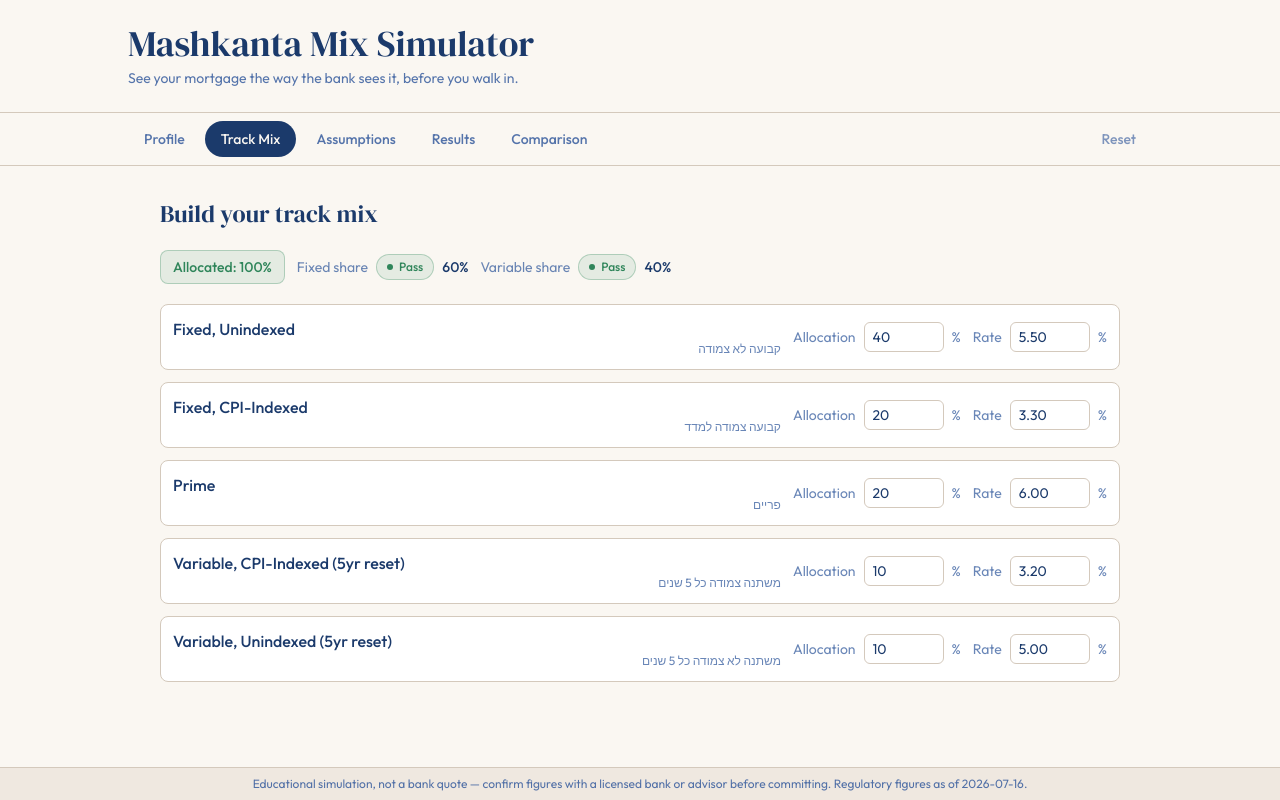
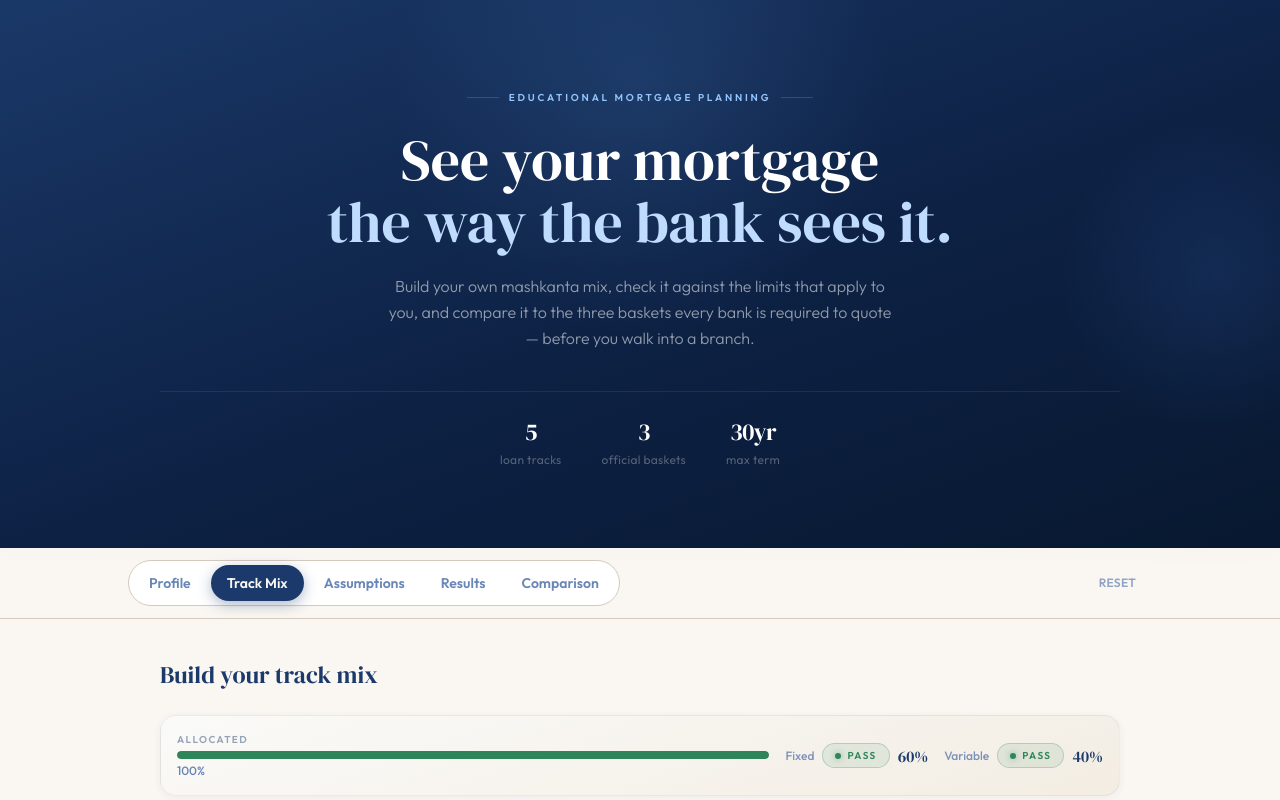
Before and after one commit to nachumweinstock-debug/israelhousingsim, a React (Vite) app: page / in a window 1280 px wide. Both pictures are taken after a click on the button "Track Mix". Shown: the top 800 px of the page. Built offline with nearby package versions, Linux system fonts and the light colour scheme.

Commit message:
Restyle across the whole app with the Vryfid design language: dark gradient hero with ambient glow, soft gradient cards, pill nav/badges, serif tabular-nums stats, staggered fade-in reveals

```diff
--- a/src/App.tsx
+++ b/src/App.tsx
@@ -8,6 +8,7 @@ import { Disclaimer } from "./components/ui/Disclaimer";
 import { useSimulatorState } from "./state/useSimulatorState";
 import { computeMixResult } from "./engine/mix";
 import { RULE_SET } from "./engine/rules";
+import { heroGradient } from "./styles/brand";
 
 type TabId = "profile" | "mix" | "assumptions" | "results" | "comparison";
 
@@ -18,6 +19,68 @@ const TABS: Array<{ id: TabId; label: string }> = [
   { id: "results", label: "Results" },
   { id: "comparison", label: "Comparison" },
 ];
+
+const HERO_STATS: Array<[string, string]> = [
+  ["5", "loan tracks"],
+  ["3", "official baskets"],
+  ["30yr", "max term"],
+];
+
+function Hero() {
+  return (
+    <div className="relative overflow-hidden" style={{ background: heroGradient }}>
+      <div
+        className="pointer-events-none absolute left-1/2 top-0 h-[520px] w-[520px] -translate-x-1/2 -translate-y-1/3 rounded-full"
+        style={{ background: "radial-gradient(circle, rgba(93,155,230,0.14) 0%, transparent 68%)" }}
+      />
+      <div
+        className="pointer-events-none absolute -right-24 top-1/2 h-[320px] w-[320px] -translate-y-1/2 rounded-full"
+        style={{ background: "radial-gradient(circle, rgba(59,108,196,0.16) 0%, transparent 70%)" }}
+      />
+
+      <div className="relative mx-auto w-full max-w-5xl px-4 py-14 text-center sm:px-8 sm:py-20">
+        <div className="mb-6 inline-flex items-center justify-center gap-2.5 mb-reveal">
+          <span className="h-px w-8 bg-white/15" />
+          <span className="text-[10px] font-semibold uppercase tracking-[0.28em] text-sky-accent">
+            Educational Mortgage Planning
+          </span>
+          <span className="h-px w-8 bg-white/15" />
+        </div>
+
+        <h1
+          className="mb-5 font-serif leading-[1.08] text-white mb-reveal"
+          style={{ fontSize: "clamp(2.2rem, 5vw, 3.6rem)", animationDelay: "0.06s" }}
+        >
+          See your mortgage
+          <br />
+          <em className="not-italic" style={{ color: "#BFDBFE" }}>
+            the way the bank sees it.
+          </em>
+        </h1>
+
+        <p
+          className="mx-auto mb-10 max-w-lg text-base font-light leading-relaxed text-white/55 mb-reveal"
+          style={{ animationDelay: "0.12s" }}
+        >
+          Build your own mashkanta mix, check it against the limits that apply to you, and compare
+          it to the three baskets every bank is required to quote — before you walk into a branch.
+        </p>
+
+        <div
+          className="flex justify-center gap-10 border-t pt-6 mb-reveal"
+          style={{ borderColor: "rgba(255,255,255,0.08)", animationDelay: "0.18s" }}
+        >
+          {HERO_STATS.map(([value, label]) => (
+            <div key={label} className="text-center">
+              <p className="font-serif text-2xl tracking-tight text-white">{value}</p>
+              <p className="mt-1 text-xs tracking-wide text-white/30">{label}</p>
+            </div>
+          ))}
+        </div>
+      </div>
+    </div>
+  );
+}
 
 function App() {
   const { profile, setProfile, mix, setMix, assumptions, setAssumptions, resetAll } =
@@ -31,67 +94,62 @@ function App() {
 
   return (
     <div className="flex min-h-screen flex-col bg-cream">
-      <header className="border-b border-warm-border bg-cream px-4 py-6 sm:px-8">
-        <div className="mx-auto max-w-5xl">
-          <h1 className="font-serif text-3xl text-navy sm:text-4xl">Mashkanta Mix Simulator</h1>
-          <p className="mt-1 text-sm text-navy-mid/80">
-            See your mortgage the way the bank sees it, before you walk in.
-          </p>
-        </div>
-      </header>
+      <Hero />
 
-      <nav className="sticky top-0 z-10 border-b border-warm-border bg-cream/95 backdrop-blur px-4 sm:px-8">
-        <div className="mx-auto flex max-w-5xl items-center gap-1 overflow-x-auto py-2">
+      <nav className="sticky top-0 z-10 border-b border-warm-border bg-cream/90 px-4 backdrop-blur-md sm:px-8">
+        <div className="mx-auto flex max-w-5xl items-center gap-1 overflow-x-auto py-3 scrollbar-hide">
+          <div className="flex items-center gap-1 rounded-full border border-warm-border bg-white p-1">
             {TABS.map((t) => (
               <button
                 key={t.id}
                 onClick={() => setTab(t.id)}
-              className={`whitespace-nowrap rounded-full px-4 py-2 text-sm font-medium transition-colors ${
+                className={`whitespace-nowrap rounded-full px-4 py-2 text-sm font-semibold transition-all duration-200 active:scale-[0.97] ${
                   tab === t.id
-                  ? "bg-navy text-cream"
-                  : "text-navy-mid/80 hover:bg-warm-gray"
+                    ? "bg-navy text-cream shadow-[0_4px_14px_rgba(27,58,107,0.35)]"
+                    : "text-navy-mid/70 hover:bg-warm-gray/70"
                 }`}
               >
                 {t.label}
               </button>
             ))}
+          </div>
           <button
             onClick={resetAll}
-            className="ml-auto whitespace-nowrap rounded-full px-4 py-2 text-sm font-medium text-navy-mid/60 hover:bg-warm-gray"
+            className="ml-auto whitespace-nowrap rounded-full px-4 py-2 text-xs font-semibold uppercase tracking-wide text-navy-mid/50 transition-colors hover:text-navy"
           >
             Reset
           </button>
         </div>
       </nav>
 
-      <main className="mx-auto w-full max-w-5xl flex-1 px-4 py-8 sm:px-8">
+      <main className="mx-auto w-full max-w-5xl flex-1 px-4 py-10 sm:px-8">
         {tab === "profile" && (
-          <section>
-            <h2 className="mb-5 font-serif text-2xl text-navy">Your profile</h2>
+          <section key="profile" className="mb-reveal">
+            <h2 className="mb-6 font-serif text-2xl text-navy">Your profile</h2>
             <ProfileForm profile={profile} onChange={setProfile} />
           </section>
         )}
         {tab === "mix" && (
-          <section>
-            <h2 className="mb-5 font-serif text-2xl text-navy">Build your track mix</h2>
+          <section key="mix" className="mb-reveal">
+            <h2 className="mb-6 font-serif text-2xl text-navy">Build your track mix</h2>
             <TrackMixBuilder mix={mix} onChange={setMix} />
           </section>
         )}
         {tab === "assumptions" && (
-          <section>
-            <h2 className="mb-5 font-serif text-2xl text-navy">Assumptions</h2>
+          <section key="assumptions" className="mb-reveal">
+            <h2 className="mb-6 font-serif text-2xl text-navy">Assumptions</h2>
             <AssumptionsPanel assumptions={assumptions} onChange={setAssumptions} />
           </section>
         )}
         {tab === "results" && (
-          <section>
-            <h2 className="mb-5 font-serif text-2xl text-navy">Results</h2>
+          <section key="results" className="mb-reveal">
+            <h2 className="mb-6 font-serif text-2xl text-navy">Results</h2>
             <ResultsPanel result={result} />
           </section>
         )}
         {tab === "comparison" && (
-          <section>
-            <h2 className="mb-5 font-serif text-2xl text-navy">Your mix vs. the official baskets</h2>
+          <section key="comparison" className="mb-reveal">
+            <h2 className="mb-6 font-serif text-2xl text-navy">Your mix vs. the official baskets</h2>
             <ComparisonPanel
               userMixResult={result}
               profile={profile}
--- a/src/components/ResultsPanel.tsx
+++ b/src/components/ResultsPanel.tsx
@@ -2,13 +2,39 @@ import type { MixResult } from "../types";
 import { formatCurrency, formatPercent } from "../engine/format";
 import { getTrack } from "../engine/tracks";
 import { Badge } from "./ui/Badge";
+import { glow, revealDelay, softCardBorder, softCardGradient, softCardShadow } from "../styles/brand";
 
-function StatCard({ label, value, sub }: { label: string; value: string; sub?: string }) {
+function StatCard({
+  label,
+  value,
+  sub,
+  accent,
+  index = 0,
+}: {
+  label: string;
+  value: string;
+  sub?: string;
+  accent?: string;
+  index?: number;
+}) {
   return (
-    <div className="rounded-xl border border-warm-border bg-white p-5">
-      <div className="text-xs uppercase tracking-wide text-navy-mid/60">{label}</div>
-      <div className="mt-1 font-serif text-3xl text-navy">{value}</div>
-      {sub && <div className="mt-1 text-xs text-navy-mid/60">{sub}</div>}
+    <div
+      className="rounded-2xl p-5 mb-reveal"
+      style={{
+        background: softCardGradient,
+        border: softCardBorder,
+        boxShadow: softCardShadow,
+        ...revealDelay(index),
+      }}
+    >
+      <div className="text-[10px] font-semibold uppercase tracking-[0.16em] text-navy/45">{label}</div>
+      <div
+        className="mt-1.5 font-serif text-3xl tabular-nums text-navy"
+        style={accent ? { filter: glow(accent) } : undefined}
+      >
+        {value}
+      </div>
+      {sub && <div className="mt-1 text-xs text-navy-mid/55">{sub}</div>}
     </div>
   );
 }
@@ -17,46 +43,58 @@ export function ResultsPanel({ result }: { result: MixResult }) {
   return (
     <div className="space-y-6">
       <div className="grid grid-cols-1 gap-4 sm:grid-cols-3">
-        <StatCard label="Payment today" value={formatCurrency(result.paymentToday) + "/mo"} />
+        <StatCard label="Payment today" value={formatCurrency(result.paymentToday) + "/mo"} index={0} />
         <StatCard
           label="Highest expected payment"
           value={formatCurrency(result.paymentStressed) + "/mo"}
           sub="Under the CPI + stress-shock scenario"
+          accent="#B7791F"
+          index={1}
         />
         <StatCard
           label="Total interest (life of loan)"
           value={formatCurrency(result.totalInterestStressed)}
           sub={`Baseline: ${formatCurrency(result.totalInterestBaseline)}`}
+          index={2}
         />
       </div>
 
       <div className="grid grid-cols-1 gap-4 sm:grid-cols-4">
-        <StatCard label="Loan-to-Value" value={formatPercent(result.ltv)} />
-        <StatCard label="Payment-to-Income" value={formatPercent(result.pti)} />
-        <StatCard label="Fixed share" value={formatPercent(result.fixedShare)} />
-        <StatCard label="Effective term" value={`${result.effectiveTermYears} yrs`} />
+        <StatCard label="Loan-to-Value" value={formatPercent(result.ltv)} index={3} />
+        <StatCard label="Payment-to-Income" value={formatPercent(result.pti)} index={4} />
+        <StatCard label="Fixed share" value={formatPercent(result.fixedShare)} index={5} />
+        <StatCard label="Effective term" value={`${result.effectiveTermYears} yrs`} index={6} />
       </div>
 
-      <div className="rounded-xl border border-warm-border bg-white p-5">
+      <div
+        className="rounded-2xl p-5"
+        style={{ background: "white", border: softCardBorder, boxShadow: softCardShadow }}
+      >
         <h3 className="font-serif text-xl text-navy">Regulatory checks</h3>
         <div className="mt-3 space-y-3">
           {result.checks.map((check) => (
-            <div key={check.id} className="flex flex-col gap-1 border-b border-warm-border/60 pb-3 last:border-0 last:pb-0">
+            <div
+              key={check.id}
+              className="flex flex-col gap-1.5 border-b border-warm-border/60 pb-3 last:border-0 last:pb-0"
+            >
               <div className="flex items-center justify-between gap-3">
-                <span className="font-medium text-navy">{check.label}</span>
+                <span className="font-semibold text-navy">{check.label}</span>
                 <Badge status={check.status} />
               </div>
-              <p className="text-sm text-navy-mid/80">{check.explanation}</p>
+              <p className="text-sm leading-relaxed text-navy-mid/75">{check.explanation}</p>
             </div>
           ))}
         </div>
       </div>
 
-      <div className="rounded-xl border border-warm-border bg-white p-5">
+      <div
+        className="rounded-2xl p-5"
+        style={{ background: "white", border: softCardBorder, boxShadow: softCardShadow }}
+      >
         <h3 className="font-serif text-xl text-navy">By track</h3>
         <table className="mt-3 w-full text-left text-sm">
           <thead>
-            <tr className="text-xs uppercase tracking-wide text-navy-mid/60">
+            <tr className="text-[10px] uppercase tracking-[0.14em] text-navy/40">
               <th className="pb-2">Track</th>
               <th className="pb-2">Payment today</th>
               <th className="pb-2">Highest expected</th>
@@ -68,17 +106,17 @@ export function ResultsPanel({ result }: { result: MixResult }) {
               .filter((r) => r.allocationAmount > 0)
               .map((r) => (
                 <tr key={r.trackId} className="border-t border-warm-border/60">
-                  <td className="py-2 text-navy">{getTrack(r.trackId).name}</td>
-                  <td className="py-2 text-navy-mid/80">{formatCurrency(r.paymentToday)}</td>
-                  <td className="py-2 text-navy-mid/80">{formatCurrency(r.paymentStressed)}</td>
-                  <td className="py-2 text-navy-mid/80">{formatCurrency(r.totalInterestStressed)}</td>
+                  <td className="py-2.5 font-medium text-navy">{getTrack(r.trackId).name}</td>
+                  <td className="py-2.5 tabular-nums text-navy-mid/80">{formatCurrency(r.paymentToday)}</td>
+                  <td className="py-2.5 tabular-nums text-navy-mid/80">{formatCurrency(r.paymentStressed)}</td>
+                  <td className="py-2.5 tabular-nums text-navy-mid/80">{formatCurrency(r.totalInterestStressed)}</td>
                 </tr>
               ))}
           </tbody>
         </table>
       </div>
 
-      <p className="text-xs text-navy-mid/60">
+      <p className="text-xs leading-relaxed text-navy-mid/50">
         This is a simplified projection, not a bank-grade actuarial model — actual CPI and rate
         paths are unpredictable. Use it for planning, not as a guarantee.
       </p>
--- a/src/components/TrackMixBuilder.tsx
+++ b/src/components/TrackMixBuilder.tsx
@@ -5,6 +5,7 @@ import { computeShares, getTrack as getTrackFromValidation } from "../engine/val
 import { allocationTotal } from "../engine/mix";
 import { formatPercent } from "../engine/format";
 import { Badge } from "./ui/Badge";
+import { revealDelay, softCardBorder, softCardGradient, softCardShadow } from "../styles/brand";
 
 export function TrackMixBuilder({ mix, onChange }: { mix: Mix; onChange: (mix: Mix) => void }) {
   function setAllocation(trackId: string, patch: Partial<{ percent: number; annualRate: number }>) {
@@ -29,57 +30,74 @@ export function TrackMixBuilder({ mix, onChange }: { mix: Mix; onChange: (mix: M
   const variableOk = variableShare <= RULE_SET.maxVariableShare;
 
   return (
-    <div className="space-y-5">
-      <div className="flex flex-wrap items-center gap-3">
-        <div
-          className={`rounded-lg border px-3 py-1.5 text-sm font-medium ${
-            totalOk ? "border-good/30 bg-good/10 text-good" : "border-warn/30 bg-warn/10 text-warn"
-          }`}
-        >
-          Allocated: {total.toFixed(0)}% {totalOk ? "" : "(should total 100%)"}
+    <div className="space-y-6">
+      <div
+        className="flex flex-wrap items-center gap-4 rounded-2xl p-4"
+        style={{ background: softCardGradient, border: softCardBorder, boxShadow: softCardShadow }}
+      >
+        <div className="flex-1 min-w-[160px]">
+          <div className="text-[10px] font-semibold uppercase tracking-[0.14em] text-navy/45">Allocated</div>
+          <div className="mt-1 h-2 w-full overflow-hidden rounded-full bg-navy/10">
+            <div
+              className="h-full rounded-full transition-all duration-500"
+              style={{
+                width: `${Math.min(total, 100)}%`,
+                background: totalOk ? "#2F855A" : "#B7791F",
+              }}
+            />
+          </div>
+          <div className="mt-1 text-xs font-medium text-navy-mid/70">
+            {total.toFixed(0)}% {totalOk ? "" : "— should total 100%"}
+          </div>
         </div>
-        <div className="flex items-center gap-2 text-sm">
-          <span className="text-navy-mid/70">Fixed share</span>
+        <div className="flex items-center gap-2">
+          <span className="text-xs font-medium text-navy-mid/60">Fixed</span>
           <Badge status={fixedOk ? "pass" : "fail"} />
-          <span className="font-medium text-navy">{formatPercent(fixedShare)}</span>
+          <span className="font-serif text-navy">{formatPercent(fixedShare)}</span>
         </div>
-        <div className="flex items-center gap-2 text-sm">
-          <span className="text-navy-mid/70">Variable share</span>
+        <div className="flex items-center gap-2">
+          <span className="text-xs font-medium text-navy-mid/60">Variable</span>
           <Badge status={variableOk ? "pass" : "fail"} />
-          <span className="font-medium text-navy">{formatPercent(variableShare)}</span>
+          <span className="font-serif text-navy">{formatPercent(variableShare)}</span>
         </div>
       </div>
 
       <div className="space-y-3">
-        {DEFAULT_TRACKS.map((track) => {
+        {DEFAULT_TRACKS.map((track, i) => {
           const alloc = mix.allocations.find((a) => a.trackId === track.id);
           const percent = alloc?.percent ?? 0;
           const rate = alloc?.annualRate ?? track.defaultAnnualRate;
           return (
             <div
               key={track.id}
-              className="grid grid-cols-1 items-center gap-3 rounded-lg border border-warm-border bg-white p-3 sm:grid-cols-[1fr_auto_auto]"
+              className="grid grid-cols-1 items-center gap-4 rounded-2xl p-4 mb-reveal sm:grid-cols-[1fr_auto_auto]"
+              style={{
+                background: "white",
+                border: softCardBorder,
+                boxShadow: softCardShadow,
+                ...revealDelay(i),
+              }}
             >
               <div>
-                <div className="font-medium text-navy">{track.name}</div>
-                <div className="text-xs text-navy-mid/70" dir="rtl">
+                <div className="font-semibold text-navy">{track.name}</div>
+                <div className="text-xs text-navy-mid/60" dir="rtl">
                   {track.nameHe}
                 </div>
               </div>
               <label className="flex items-center gap-2 text-sm">
-                <span className="text-navy-mid/70">Allocation</span>
+                <span className="text-xs font-medium text-navy-mid/50">Allocation</span>
                 <input
                   type="number"
                   min={0}
                   max={100}
                   value={percent}
                   onChange={(e) => setAllocation(track.id, { percent: e.target.valueAsNumber || 0 })}
-                  className="w-20 rounded-md border border-warm-border px-2 py-1 text-navy outline-none focus:border-sky-accent"
+                  className="w-20 rounded-lg border border-warm-border px-2 py-1.5 text-navy outline-none transition-colors focus:border-sky-accent"
                 />
-                <span className="text-navy-mid/70">%</span>
+                <span className="text-navy-mid/50">%</span>
               </label>
               <label className="flex items-center gap-2 text-sm">
-                <span className="text-navy-mid/70">Rate</span>
+                <span className="text-xs font-medium text-navy-mid/50">Rate</span>
                 <input
                   type="number"
                   min={0}
@@ -89,9 +107,9 @@ export function TrackMixBuilder({ mix, onChange }: { mix: Mix; onChange: (mix: M
                   onChange={(e) =>
                     setAllocation(track.id, { annualRate: (e.target.valueAsNumber || 0) / 100 })
                   }
-                  className="w-20 rounded-md border border-warm-border px-2 py-1 text-navy outline-none focus:border-sky-accent"
+                  className="w-20 rounded-lg border border-warm-border px-2 py-1.5 text-navy outline-none transition-colors focus:border-sky-accent"
                 />
-                <span className="text-navy-mid/70">%</span>
+                <span className="text-navy-mid/50">%</span>
               </label>
             </div>
           );
--- a/src/components/ui/Badge.tsx
+++ b/src/components/ui/Badge.tsx
@@ -1,9 +1,9 @@
 import type { CheckStatus } from "../../types";
 
 const STYLES: Record<CheckStatus, string> = {
-  pass: "bg-good/10 text-good border-good/30",
-  warn: "bg-warn/10 text-warn border-warn/30",
-  fail: "bg-bad/10 text-bad border-bad/30",
+  pass: "bg-good/10 text-good border-good/25",
+  warn: "bg-warn/10 text-warn border-warn/25",
+  fail: "bg-bad/10 text-bad border-bad/25",
 };
 
 const TEXT: Record<CheckStatus, string> = {
@@ -17,12 +17,15 @@ const TEXT: Record<CheckStatus, string> = {
 export function Badge({ status }: { status: CheckStatus }) {
   return (
     <span
-      className={`inline-flex items-center gap-1.5 rounded-full border px-2.5 py-1 text-xs font-medium ${STYLES[status]}`}
+      className={`inline-flex items-center gap-1.5 rounded-full border px-3 py-1 text-[10px] font-semibold uppercase tracking-[0.14em] ${STYLES[status]}`}
     >
       <span
         className={`h-1.5 w-1.5 rounded-full ${
           status === "pass" ? "bg-good" : status === "warn" ? "bg-warn" : "bg-bad"
         }`}
+        style={{
+          boxShadow: `0 0 6px ${status === "pass" ? "#2F855A" : status === "warn" ? "#B7791F" : "#C53030"}88`,
+        }}
         aria-hidden
       />
       {TEXT[status]}
--- a/src/components/ui/Disclaimer.tsx
+++ b/src/components/ui/Disclaimer.tsx
@@ -8,7 +8,7 @@ import { RULE_SET } from "../../engine/rules";
  */
 export function Disclaimer() {
   return (
-    <div className="border-t border-warm-border bg-warm-gray/60 px-4 py-2 text-center text-xs text-navy-mid/80">
+    <div className="border-t border-warm-border bg-warm-gray/60 px-4 py-3 text-center text-[11px] tracking-wide text-navy-mid/70">
       Educational simulation, not a bank quote — confirm figures with a licensed bank or advisor
       before committing. Regulatory figures as of {RULE_SET.effectiveDate}.
     </div>
--- a/src/index.css
+++ b/src/index.css
@@ -29,3 +29,23 @@ body {
     display: none;
   }
 }
+
+/* Vryfid house style: staggered fade/slide reveal, consistent easing */
+@keyframes fadeSlideUp {
+  from {
+    opacity: 0;
+    transform: translateY(16px);
+  }
+  to {
+    opacity: 1;
+    transform: translateY(0);
+  }
+}
+
+.mb-reveal {
+  animation: fadeSlideUp 0.5s cubic-bezier(0.16, 1, 0.3, 1) both;
+}
+
+.tabular-nums {
+  font-variant-numeric: tabular-nums;
+}
--- /dev/null
+++ b/src/styles/brand.ts
@@ -0,0 +1,29 @@
+/**
+ * Shared visual treatments pulled from the Vryfid product family (see
+ * vryfid-demo/src/App.jsx) so every component uses the exact same gradients,
+ * shadows, and easing rather than one-off approximations.
+ */
+import type { CSSProperties } from "react";
+
+export const heroGradient = "linear-gradient(160deg, #1A3868 0%, #0D2144 55%, #081830 100%)";
+
+export const softCardGradient = "linear-gradient(160deg, #FAFAF8 0%, #F3EDE3 100%)";
+export const softCardBorder = "1px solid rgba(27,58,107,0.07)";
+export const softCardShadow = "0 2px 8px rgba(27,58,107,0.06)";
+
+export const navySelectedShadow = "0 8px 28px rgba(27,58,107,0.32), 0 2px 6px rgba(27,58,107,0.18)";
+
+export const pillCtaShadow = "0 8px 32px rgba(0,0,0,0.28), 0 2px 0 rgba(255,255,255,0.25) inset";
+
+export const easeOutBack = "cubic-bezier(0.16, 1, 0.3, 1)";
+export const easeSmooth = "cubic-bezier(0.22, 1, 0.36, 1)";
+
+export function glow(color: string): string {
+  return `drop-shadow(0 0 6px ${color}66)`;
+}
+
+/** Staggered entrance delay helper, matching the cascading reveal pattern
+ * used throughout vryfid-demo (0.05s increments). */
+export function revealDelay(index: number): CSSProperties {
+  return { animationDelay: `${index * 0.06}s` };
+}
```
Also changed, not shown: src/components/ComparisonPanel.tsx (+22 -11 lines), src/components/ui/NumberField.tsx (+14 -5 lines), src/components/ui/SelectField.tsx (+8 -3 lines), 1 other file (tests, documents, lock files or other folders). Lines whose indentation alone changed are shown as unchanged.
